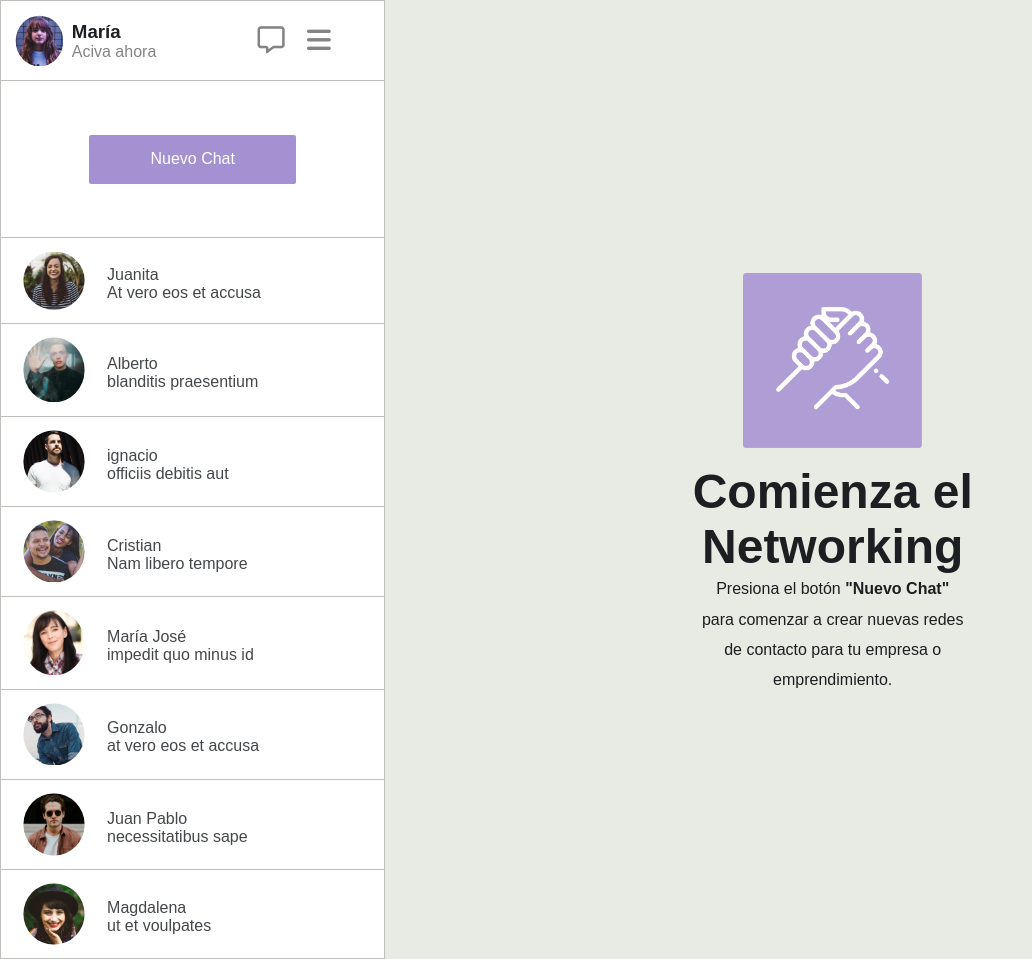
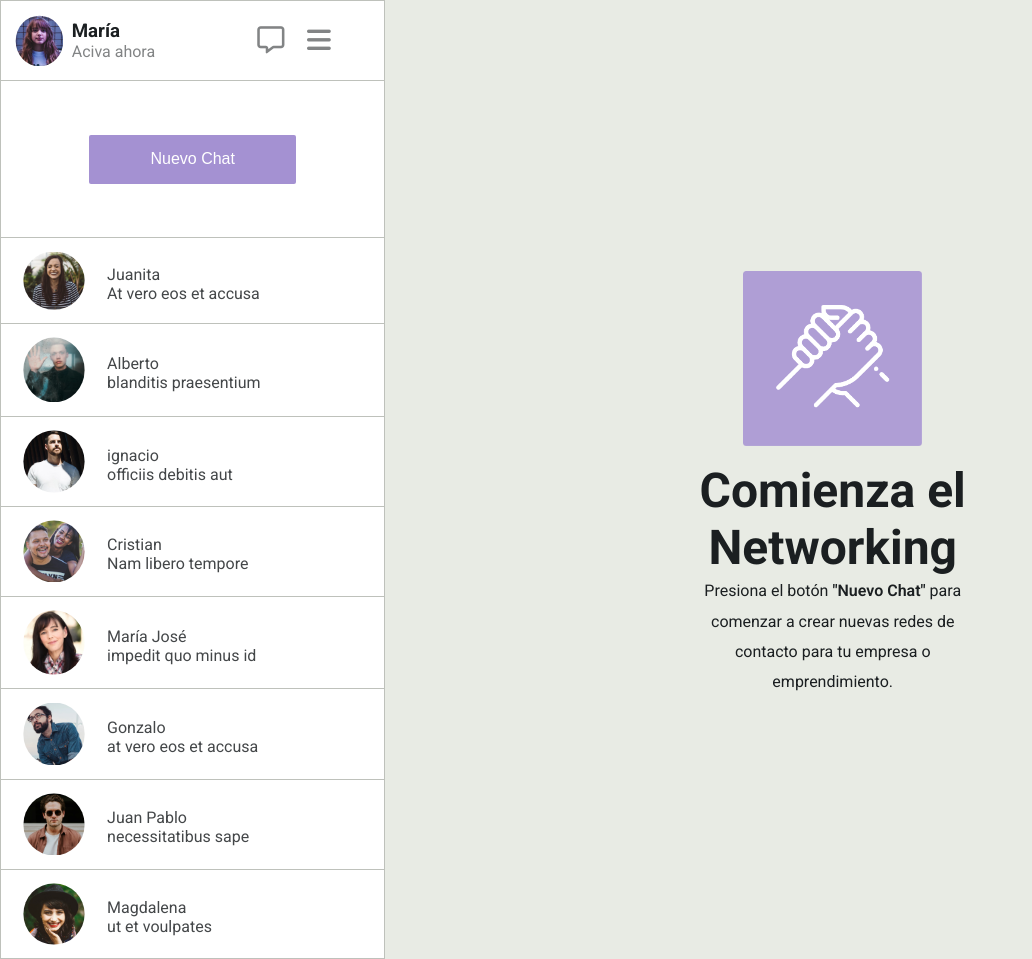
Before and after one commit to pbl-o/css-flex, a plain HTML site: page index.html in a window 1280 px wide. Shown: the whole page, without its empty margins (0-1032 px from the left). Drawn offline with Linux system fonts and the light colour scheme; a web font is replaced by a local one.

Commit message:
FEAT cambio de font

```diff
--- a/assets/css/styles.css
+++ b/assets/css/styles.css
@@ -4,7 +4,7 @@
 }
 
 html {
-  font-family: "Open Sans Regular", sans-serif;
+  font-family: 'Roboto', sans-serif;
   color: #1b1f21;
 }
 
```
